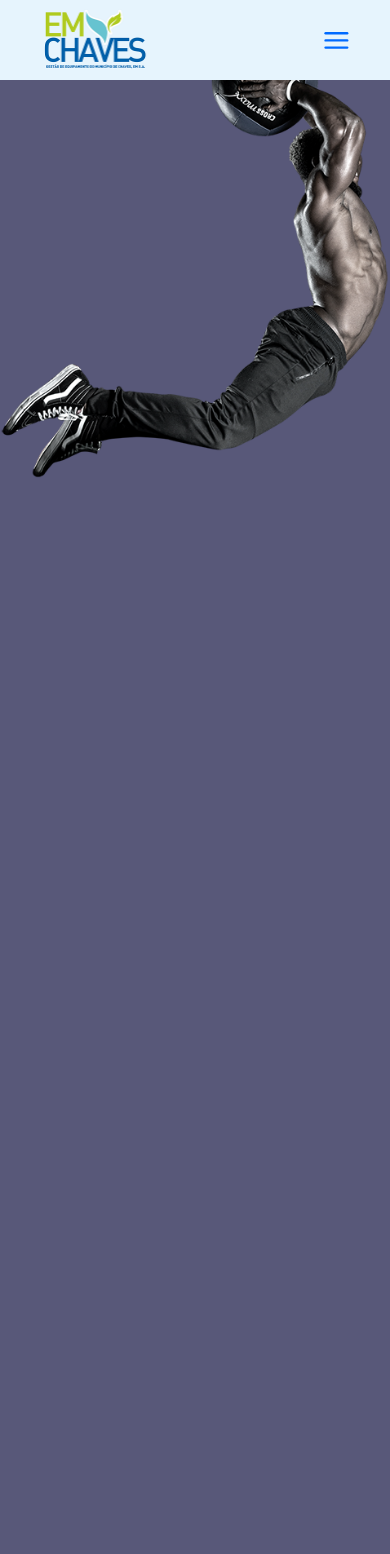
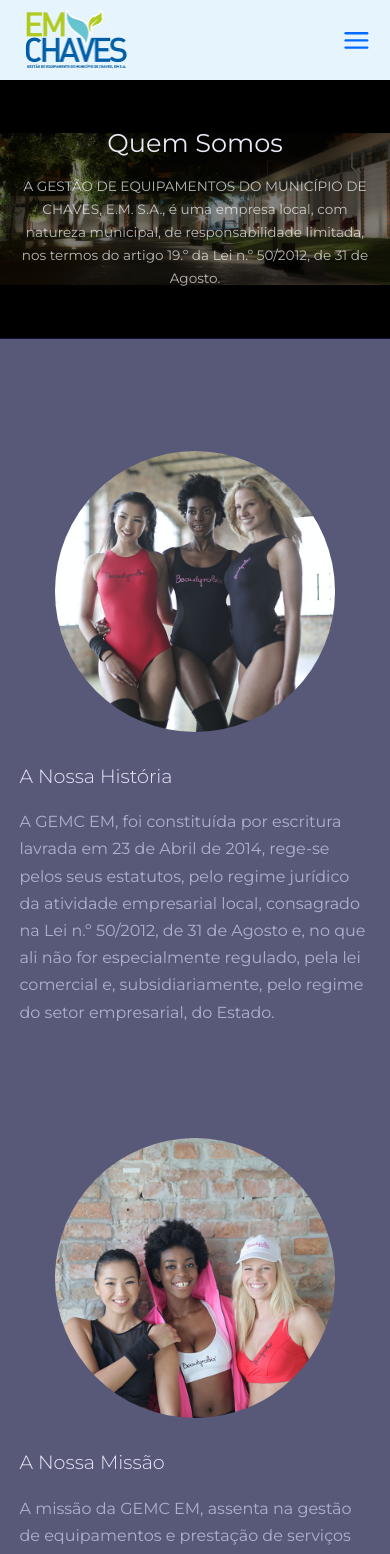
Before and after one commit to jcrr4220/gemc-web-v1, a React (Create React App) app: page /about in a window 390 px wide. Shown: the top 1554 px of the page. Before the commit the page ends 844 px from the top, so only its background shows below. Built offline with nearby package versions, Linux system fonts and the light colour scheme.

Commit message:
Update 20221020

```diff
--- a/src/App.jsx
+++ b/src/App.jsx
@@ -8,6 +8,7 @@
 import Trainers from './pages/trainers/Trainers'
 import NotFound from './pages/notFound/NotFound'
 import Navbar from './components/Navbar'
+import Footer from './components/Footer'
 
 const App = () => {
   return (
@@ -22,6 +23,7 @@
         <Route path='trainers' element={<Trainers/>}/>
         <Route path='*' element={<NotFound/>}/>
       </Routes>
+      <Footer/>
     </BrowserRouter>
   )
 }
--- a/src/components/Footer.jsx
+++ b/src/components/Footer.jsx
@@ -16,7 +16,10 @@
                     <img src={Logo} alt="Footer Logo" />
                 </Link>
                 <p>
-                    Lorem ipsum dolor sit amet consectetur adipisicing elit. Quam adipisci rem, quidem saepe dolor modi quis architecto maxime doloribus debitis?
+                    Gestão de Equipamentos do Muncipio de Chaves, EM SA<br />
+                    Largo das Caldas<br />
+                    5400-534 Chaves<br />
+                    Portugal
                 </p>
                 <div className="footer__socials">
                     <a href="https://linkedin.com" target="_blank" rel='noreferrer noopener'><FaLinkedin/></a>
@@ -34,12 +37,10 @@
                 <Link to="/contact">Contacto</Link>
             </article>
             <article>
-                <h4>Pensamentos</h4>
-                <Link to="/s">Blog</Link>
-                <Link to="/s">Casos de Estudo</Link>
-                <Link to="/s">Eventos</Link>
-                <Link to="/s">Comunidades</Link>
-                <Link to="/s">FAQs</Link>
+                <h4>Legal</h4>
+                <Link to="/s">Política de Cookies</Link>
+                <Link to="/s">Política de Privacidade</Link>
+                <a href="https://www.livroreclamacoes.pt/Inicio/" target="_blank" rel='noreferrer noopener'>Reclamações</a>
             </article>
             <article>
                 <h4>Entre em Contacto</h4>
@@ -48,7 +49,7 @@
             </article>
         </div>
         <div className="footer__copyright">
-            <small>2022 GEMC, EM SA &copy; Todos os direitos reservados</small>
+            <small>&copy; GEMC, EM SA. Todos os direitos reservados.</small>
         </div>
     </footer>
   )
--- /dev/null
+++ b/src/components/Header.jsx
@@ -0,0 +1,18 @@
+
+const Header = ({title, image, children}) => {
+  return (
+    <header className="header">
+        <div className="header__container">
+            <div className="header__container-bg">
+                <img src={image} alt="Header Background Img" />
+            </div>
+            <div className="header__content">
+                <h2>{title}</h2>
+                <p>{children}</p>
+            </div>
+        </div>
+    </header>
+  )
+}
+
+export default Header
--- a/src/components/Navbar.jsx
+++ b/src/components/Navbar.jsx
@@ -3,7 +3,7 @@
 import Logo from '../images/logo.png'
 import {links} from '../data'
 import {FiMenu} from 'react-icons/fi'
-import {MdOutlineClose} from 'react-icons/md'
+import {AiOutlineMinus} from 'react-icons/ai'
 import './navbar.css'
 
 const Navbar = () => {
@@ -28,7 +28,7 @@
             </ul>
             <button className="nav__toggle-btn" onClick={() => setIsNavShowing(prev => !prev)}>
                 {
-                  isNavShowing ? <MdOutlineClose/> : <FiMenu/>
+                  isNavShowing ? <AiOutlineMinus/> : <FiMenu/>
                 }
             </button>
         </div>
--- a/src/index.css
+++ b/src/index.css
@@ -166,3 +166,96 @@
 .card h4 {
     font-weight: 400;
 }
+
+
+.header {
+    margin-top: 5rem;
+    height: 20rem;
+    overflow: hidden;
+    border-bottom: 1px solid var(--color-gray-600);
+}
+
+.header__container {
+    width: 100%;
+    height: 100%;
+    position: relative;
+    display: grid;
+    place-items: center;
+    background: black;
+}
+
+.header__container-bg {
+    position: absolute;
+    width: 100%;
+}
+
+.header__container-bg img {
+    opacity: 0.5;
+}
+
+.header__content {
+    position: relative;
+    width: 64%;
+    margin: 0 auto;
+    text-align: center;
+    color: var(--color-gray-100);
+}
+
+.header__content h2 {
+    font-weight: 400;
+    margin-bottom: 1rem;
+}
+
+.header__content p {
+    color: rgba(255, 255, 255, 0.7);
+}
+
+
+
+
+/* ----------------- Media Queries (Medium Screens)----------------- */
+@media screen and (max-width: 1024px) {
+    /*body {
+        background: black;
+    }*/
+    .container {
+        width: var(--container-width-md);
+    }
+
+    h1 {
+        font-size: 2rem;
+    }
+
+    h2 {
+        font-size: 1.6rem;
+    }
+
+    .header__content {
+        width: 76%;
+    }
+}
+
+/* ----------------- Media Queries (Small Screens)----------------- */
+@media screen and (max-width: 600px) {
+    h1 {
+        font-size: 1.2rem;
+        line-height: 1.3;
+    }
+
+    section {
+        margin-top: 7rem;
+    }
+
+    .header {
+        height: fit-content;
+    }
+
+    .header__content {
+        width: var(--container-width-md);
+        padding: 3rem 0;
+    }
+
+    .header__content p {
+        font-size: 0.85rem;
+    }
+}
--- a/src/pages/about/About.jsx
+++ b/src/pages/about/About.jsx
@@ -1,12 +1,44 @@
+import Header from '../../components/Header'
+import HeaderImage from '../../images/termas_int.jpg'
+import StoryImage from '../../images/about1.jpg'
+import MissionImage from '../../images/about2.jpg'
 import './about.css'
-import Man from '../../images/main_header.png'
 
 const About = () => {
   return (
-    <div>
-      About
-      <img src={Man} alt="Man" />
-    </div>
+   <>
+   <Header title="Quem Somos" image={HeaderImage}>
+    A GESTÃO DE EQUIPAMENTOS DO MUNICÍPIO DE CHAVES, E.M. S.A., é uma empresa local, com natureza municipal, de responsabilidade limitada, nos termos do artigo 19.º da Lei n.º 50/2012, de 31 de Agosto.
+   </Header>
+
+   <section className="about__story">
+     <div className="container about__story-container">
+       <div className="about__section-image">
+        <img src={StoryImage} alt="Our Story Img" />
+       </div>
+       <div className="about__section-content">
+        <h1>A Nossa História</h1>
+        <p>
+          A GEMC EM, foi constituída por escritura lavrada em 23 de Abril de 2014, rege-se pelos seus estatutos, pelo regime jurídico da atividade empresarial local, consagrado na Lei n.º 50/2012, de 31 de Agosto e, no que ali não for especialmente regulado, pela lei comercial e, subsidiariamente, pelo regime do setor empresarial, do Estado.
+        </p>
+       </div>
+     </div>
+   </section>
+
+   <section className="about__mission">
+     <div className="container about__mission-container">
+       <div className="about__section-content">
+        <h1>A Nossa Missão</h1>
+        <p>
+          A missão da GEMC EM, assenta na gestão de equipamentos e prestação de serviços de interesse geral, nos quais se incluem as Termas de Chaves, o Balneário Termal de Vidago, a Rede Geotérmica, a Gestão de Sistemas de Estacionamento Público pago, as Piscinas de Recreio e Lazer e o Parque de Campismo da Quinta do Rebentão.
+        </p>
+       </div>
+       <div className="about__section-image">
+        <img src={MissionImage} alt="Our Mission Img" />
+       </div>
+     </div>
+   </section>
+   </>
   )
 }
 
--- a/src/pages/about/about.css
+++ b/src/pages/about/about.css
@@ -0,0 +1,53 @@
+.about__section-image {
+    border-radius: 50%;
+    overflow: hidden;
+}
+
+.about__section-content h1 {
+    margin-bottom: 2rem;
+    font-weight: 300;
+}
+
+.about__story-container {
+    display: grid;
+    grid-template-columns: 40% 50%;
+    gap: 10%;
+}
+
+.about__mission-container {
+    display: grid;
+    grid-template-columns: 50% 40%;
+    gap: 10%;
+}
+
+/* Media Queries (medium screens) */
+@media screen and (max-width: 1024px) {
+    .about__section-image {
+        width: 60%;
+    }
+
+    .about__section-content h1 {
+        margin-bottom: 1.2rem;
+    }
+
+    .about__story-container, .about__mission-container {
+        grid-template-columns: 1fr;
+        gap: 3rem;
+    }
+
+    .about__mission .about__section-image {
+        grid-row: 1;
+    }
+}
+
+/* Media Queries (small screens) */
+@media screen and (max-width: 600px) {
+    .about__section-image {
+        width: 80%;
+        margin-inline: auto;
+    }
+
+    .about__story-container, .about__mission-container {
+        gap: 2rem;
+    }
+}
--- a/src/pages/home/home.css
+++ b/src/pages/home/home.css
@@ -284,3 +284,130 @@
     border-top: 1px solid var(--color-gray-200);
     margin-top: 1rem;
 }
+
+
+/* ----------------- Media Queries (Medium Screens)----------------- */
+@media screen and (max-width:1024px) {
+    /* Main Header */
+    .main__header {
+        height: fit-content;
+        padding: 12rem 0;
+    }
+
+    .main__header-container {
+        gap: 0;
+    }
+
+    .main__header-circle {
+        width: 16rem;
+        height: 16rem;
+    }
+
+    /* Programs */
+    .programs__wrapper {
+        grid-template-columns: 1fr 1fr;
+    }
+
+    /* Values */
+    .values__container {
+        grid-template-columns: 1fr;
+        justify-content: center;
+        gap: 4rem;
+    }
+
+    .values__wrapper {
+        gap: 4rem 3rem;
+    }
+
+    .values__image {
+        display: none;
+    }
+
+     /* FAQs */
+     .faqs__wrapper {
+        grid-template-columns: 1fr;
+     }
+
+     /* Testimonials */
+     .testimonials {
+        width: 75%;
+     }
+
+     /* Footer */
+     .footer__container {
+        grid-template-columns: 1fr 1fr;
+        gap: 4rem;
+     }
+}
+
+/* ----------------- Media Queries (Small Screens)----------------- */
+@media screen and (max-width: 600px) {
+    /* Main Header */
+    .main__header {
+        margin-top: 0;
+        padding: 12rem 0 0;
+        height: 100vh;
+    }
+
+    .main__header-image, .main__header-circle {
+        display: none;
+    }
+
+    .main__header-container {
+        grid-template-columns: 1fr;
+    }
+
+    /* Programs */
+    .programs__wrapper {
+        grid-template-columns: 1fr;
+        gap: 2rem;
+        margin-top: 3rem;
+    }
+
+    .programs__program {
+        width: 84%;
+        margin: 0 auto;
+    }
+
+     /* Values */
+     .values__wrapper {
+        grid-template-columns: 1fr;
+        gap: 3rem;
+     }
+
+     .card.values__value {
+        width: 84%;
+        margin-inline: auto;
+     }
+
+     /* FAQs */
+     .faqs__wrapper {
+        gap: 1rem;
+        margin-top: 2rem;
+     }
+
+     /* Testimonials */
+     .testimonials {
+        width: 100%;
+     }
+
+     /* Footer */
+     footer {
+        margin-top: 7rem;
+     }
+
+     .footer__container {
+        grid-template-columns: 1fr;
+        gap: 3rem;
+     }
+
+     .footer__container article {
+        align-items: center;
+     }
+
+     .footer__container article p {
+        text-align: center;
+     }
+
+
+}
```
